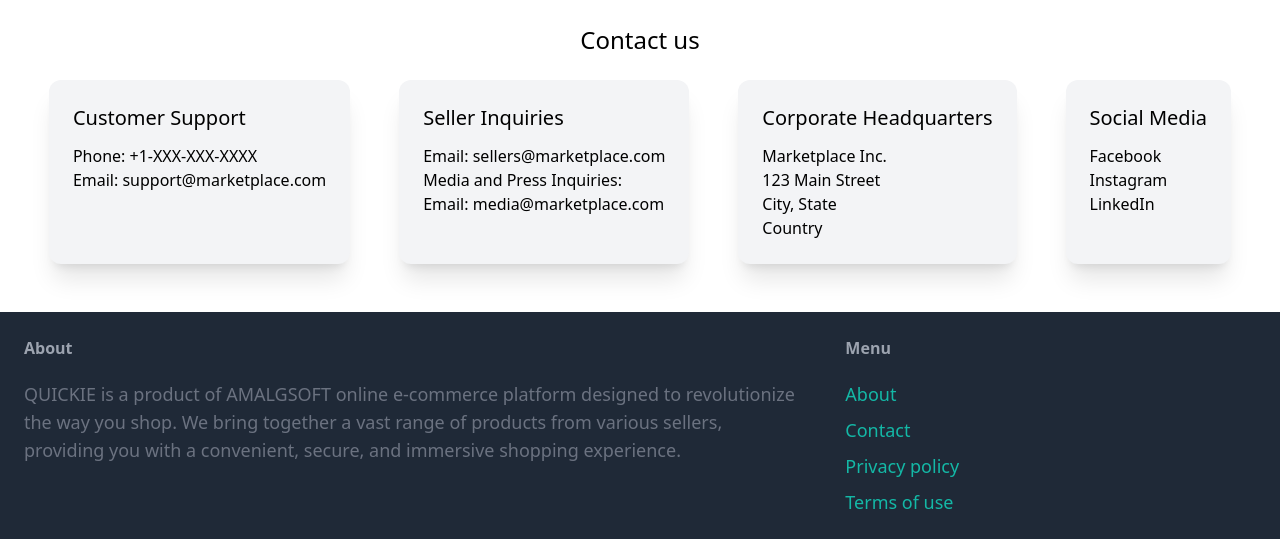
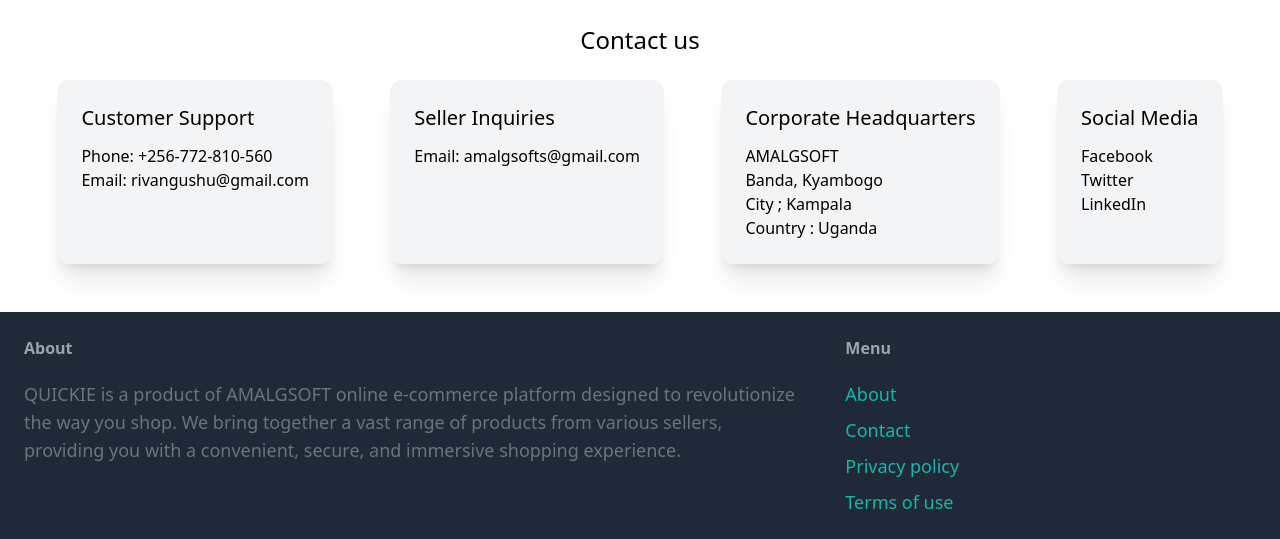
Before and after one commit to rivangushu200241/getitem, a Django app: page /contact/ in a window 1280 px wide. Shown: the part 101-640 px from the top of the page. Run offline with Django 4.2, Linux system fonts and the light colour scheme; some libraries are stand-ins or nearby versions.

Commit message:
first commit

```diff
--- a/core/templates/core/contact.html
+++ b/core/templates/core/contact.html
@@ -11,8 +11,8 @@
             Customer Support
         </h2>
         <p>
-        Phone: +1-XXX-XXX-XXXX <br>
-        Email: support@marketplace.com <br>
+        Phone: +256-772-810-560 <br>
+        Email: rivangushu@gmail.com <br>
         </p>
     </div>
     <div class="p-6 m-6 rounded-xl shadow-xl bg-gray-100">
@@ -20,11 +20,8 @@
             Seller Inquiries
         </h2>
         <p>
-            Email: sellers@marketplace.com <br>
+            Email: amalgsofts@gmail.com <br>
 
-            Media and Press Inquiries: <br>
-
-            Email: media@marketplace.com <br>
         </p>
     </div>
     <div class="p-6 m-6 rounded-xl shadow-xl bg-gray-100">
@@ -32,10 +29,10 @@
             Corporate Headquarters
         </h2>
         <p>
-            Marketplace Inc. <br>
-            123 Main Street <br>
-            City, State <br>
-            Country <br>
+            AMALGSOFT <br>
+            Banda, Kyambogo <br>
+            City ; Kampala <br>
+            Country : Uganda <br>
         </p>
     </div>
     <div class="p-6 m-6 rounded-xl shadow-xl bg-gray-100">
@@ -43,7 +40,7 @@
             Social Media
         </h2>
             <a href="#">Facebook</a><br>
-            <a href="#">Instagram</a><br>
+            <a href="#">Twitter</a><br>
             <a href="#">LinkedIn</a><br>
     </div>
 
```
